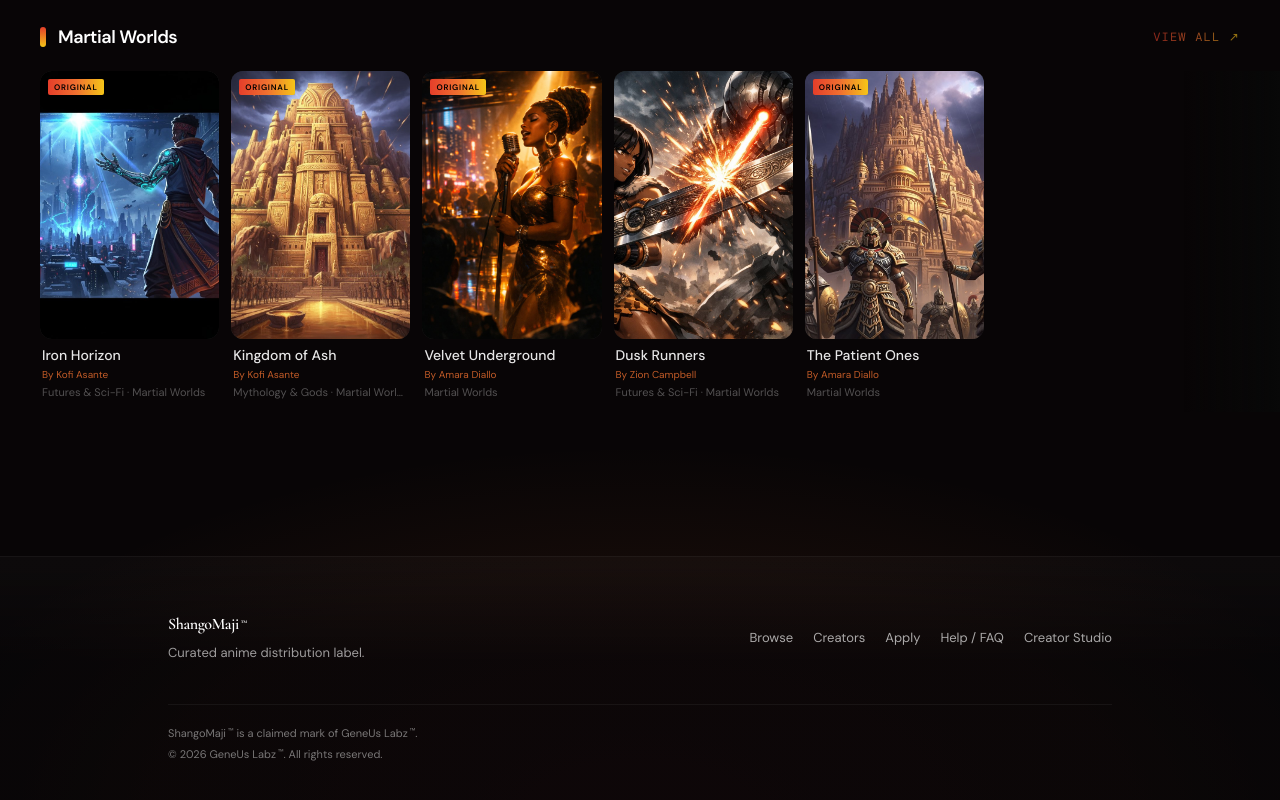
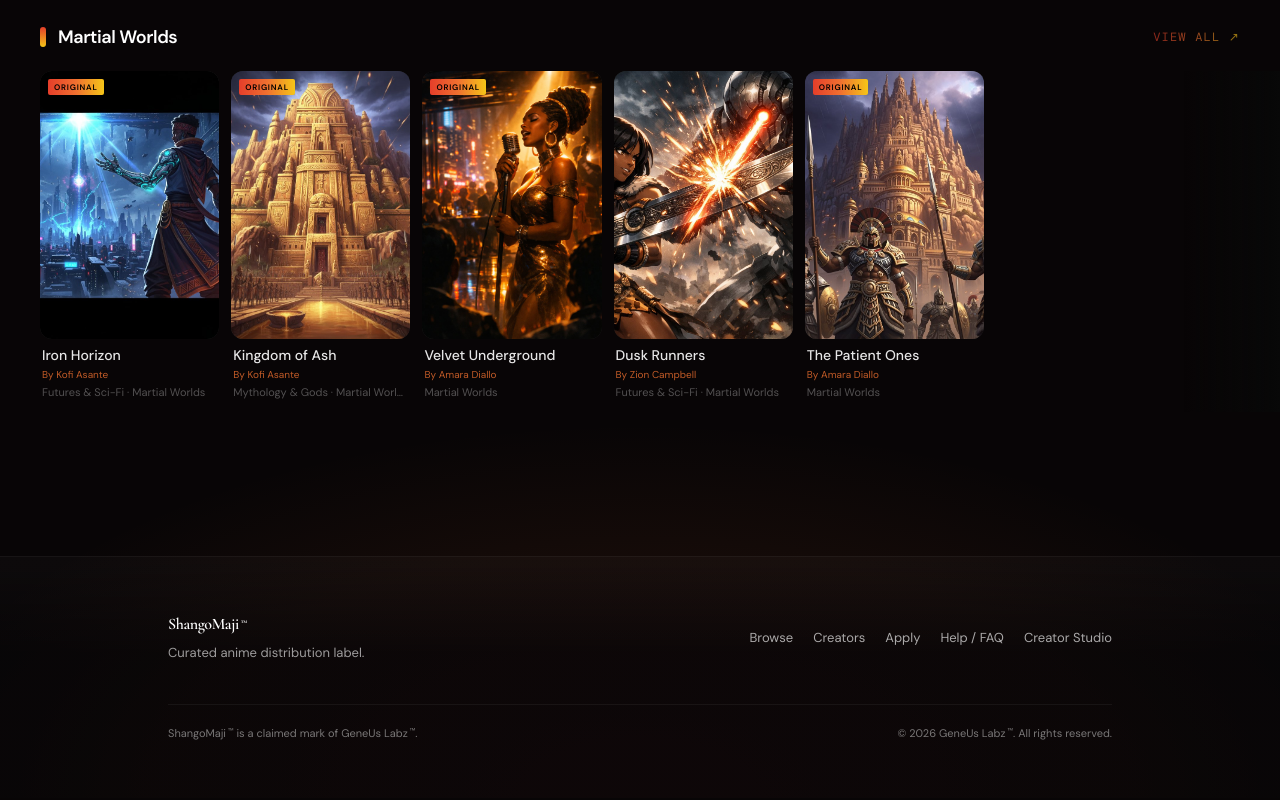
Before and after one commit to G-Labz/shangomaji-clean, a Next.js app: page / in a window 1280 px wide. Shown: the part 3116-3916 px from the top of the page. Built offline with nearby package versions, Linux system fonts and the light colour scheme; no server answers.

Commit message:
Polish footer legal line alignment

```diff
--- a/src/components/nav/SiteFooter.tsx
+++ b/src/components/nav/SiteFooter.tsx
@@ -55,17 +55,18 @@ export function SiteFooter() {
           </nav>
         </div>
 
-        {/* Bottom row — approved trademark + copyright notice. Two
-            stacked lines act as the footer's closing signature. */}
+        {/* Bottom row — trademark notice (left) and copyright notice
+            (right) on desktop; stacks cleanly on mobile. Acts as the
+            footer's closing signature. */}
         <div
-          className="mt-10 pt-5 text-[11px] leading-relaxed space-y-1"
+          className="mt-10 pt-5 text-[11px] leading-relaxed flex flex-col gap-1 md:flex-row md:items-center md:justify-between md:gap-6"
           style={{ borderTop: "1px solid rgba(255,255,255,0.05)", color: "rgba(255,255,255,0.45)" }}
         >
           <p>
             ShangoMaji<span className="align-top text-[0.65em] ml-0.5" aria-hidden="true">™</span> is a claimed mark of GeneUs Labz<span className="align-top text-[0.65em] ml-0.5" aria-hidden="true">™</span>.
             <span className="sr-only">™</span>
           </p>
-          <p>
+          <p className="md:text-right">
             © 2026 GeneUs Labz<span className="align-top text-[0.65em] ml-0.5" aria-hidden="true">™</span>. All rights reserved.
             <span className="sr-only">™</span>
           </p>
```
